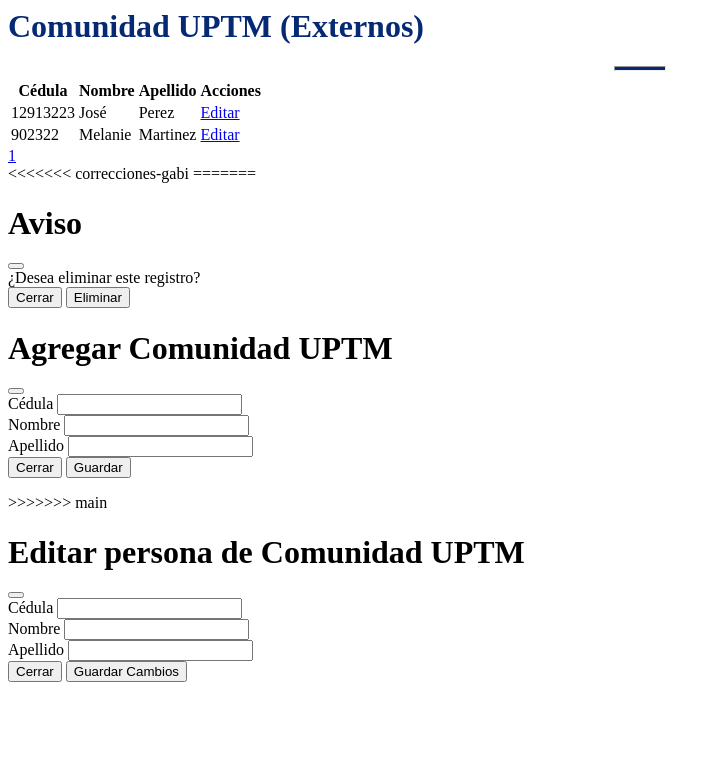
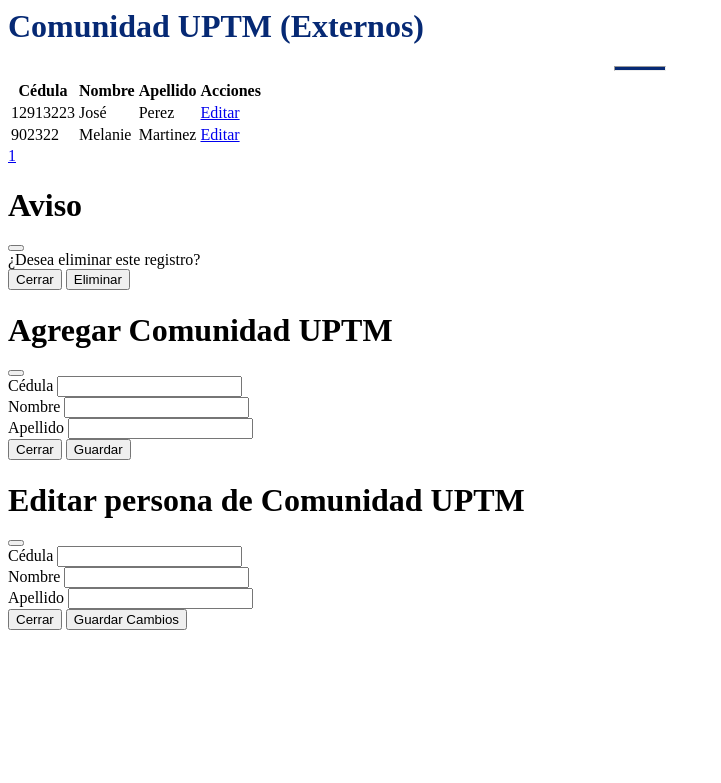
Before and after one commit to dianyst6/IPSPUPTM, a PHP site: page /app/comunidaduptm/principal.php in a window 1280 px wide. Shown: the top 783 px of the page, without its empty margins (0-721 px from the left). Run offline with PHP 8.4, Linux system fonts and the light colour scheme; data comes from the database, SQL or seed files in the repository.

Commit message:
Version final dia de la defensa en proyecto

```diff
--- a/app/beneficiarios/modales/formulario/formulariomodal.php
+++ b/app/beneficiarios/modales/formulario/formulariomodal.php
@@ -81,7 +81,6 @@
     </div>
 </div>
 
-<<<<<<< correcciones-gabi
  <script>
 document.addEventListener('DOMContentLoaded', function() {
 
@@ -103,7 +102,6 @@ document.addEventListener('DOMContentLoaded', function() {
 });
 </script>
 
-=======
 <script>
 // Usar delegación de eventos para asegurar que funcione incluso si el modal se carga dinámicamente
 document.body.addEventListener('input', function(event) {
@@ -150,4 +148,3 @@ document.body.addEventListener('input', function(event) {
     }
 });
 </script>
->>>>>>> main
--- a/app/comunidaduptm/principal.php
+++ b/app/comunidaduptm/principal.php
@@ -1,9 +1,13 @@
 <?php
+
 include 'C:/xampp/htdocs/IPSPUPTM/config/database.php';
 include 'C:/xampp/htdocs/IPSPUPTM/config/alertify.php';
 
+
 $rowsPerPage = 15;
+
 $currentPage = isset($_GET['page']) ? intval($_GET['page']) : 1;
+
 $offset = ($currentPage - 1) * $rowsPerPage;
 
 // 1. CAMBIO: Consulta enfocada en la tabla comunidad_uptm
@@ -53,7 +57,8 @@ $totalPages = ceil($totalRows / $rowsPerPage);
                             </a>
                         </td>
                     </tr>
-                    <?php } ?>
+                    <?php
+}?>
                 </tbody>
             </table>
         </div>
@@ -61,18 +66,16 @@ $totalPages = ceil($totalRows / $rowsPerPage);
         <div class="d-flex justify-content-center mt-3">
             <?php for ($i = 1; $i <= $totalPages; $i++) { ?>
             <a href="?page=<?php echo $i; ?>"
-                class="btn btn-sm <?php echo ($i == $currentPage) ? 'btn-secondary' : 'btn-primary'; ?> mx-1">
+                class="btn btn-sm <?php echo($i == $currentPage) ? 'btn-secondary' : 'btn-primary'; ?> mx-1">
                 <?php echo $i; ?>
             </a>
-            <?php } ?>
+            <?php
+}?>
         </div>
     </div>
 </div>
 
-<<<<<<< correcciones-gabi
-=======
 <?php include 'C:/xampp/htdocs/IPSPUPTM/app/comunidaduptm/eliminar/eliminamodal.php'; ?>
 <?php include 'C:/xampp/htdocs/IPSPUPTM/app/comunidaduptm/formulario/formulariomodal.php'; ?>
->>>>>>> main
 <?php include 'C:/xampp/htdocs/IPSPUPTM/app/comunidaduptm/actualizar/editmodal.php'; ?>
 <script src="/IPSPUPTM/assets/js/accionescomunidaduptm.js"></script>
```
Lines whose indentation alone changed are shown as unchanged.
